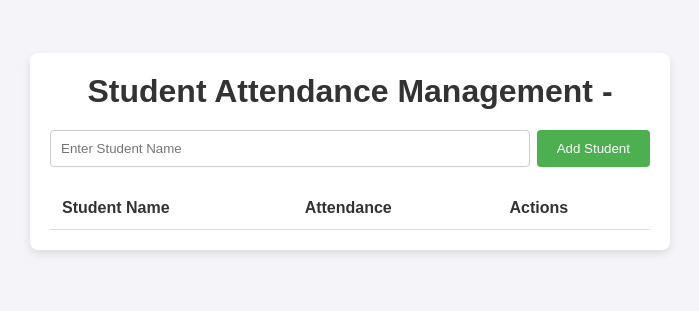
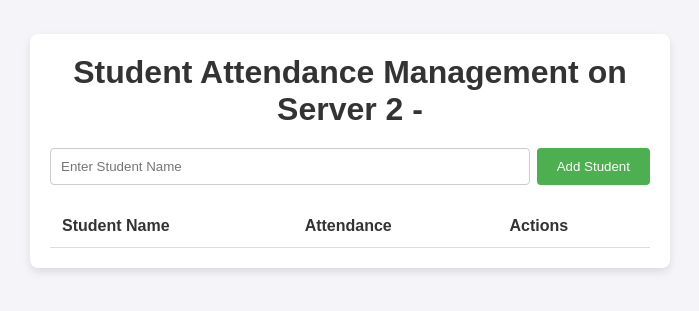
Before and after one commit to madushanmac/attendance, a plain HTML site: page index.html in a window 1280 px wide. Shown: the part 249-560 px from the top of the page, without its empty margins (290-989 px from the left). Drawn offline with Linux system fonts and the light colour scheme.

Commit message:
Updated index html

```diff
--- a/index.html
+++ b/index.html
@@ -8,7 +8,7 @@
   </head>
   <body>
     <div class="container">
-      <h1>Student Attendance Management -</h1>
+      <h1>Student Attendance Management on Server 2 -</h1>
       <div class="form-section">
         <input type="text" id="studentName" placeholder="Enter Student Name" />
         <button onclick="addStudent()">Add Student</button>
```
